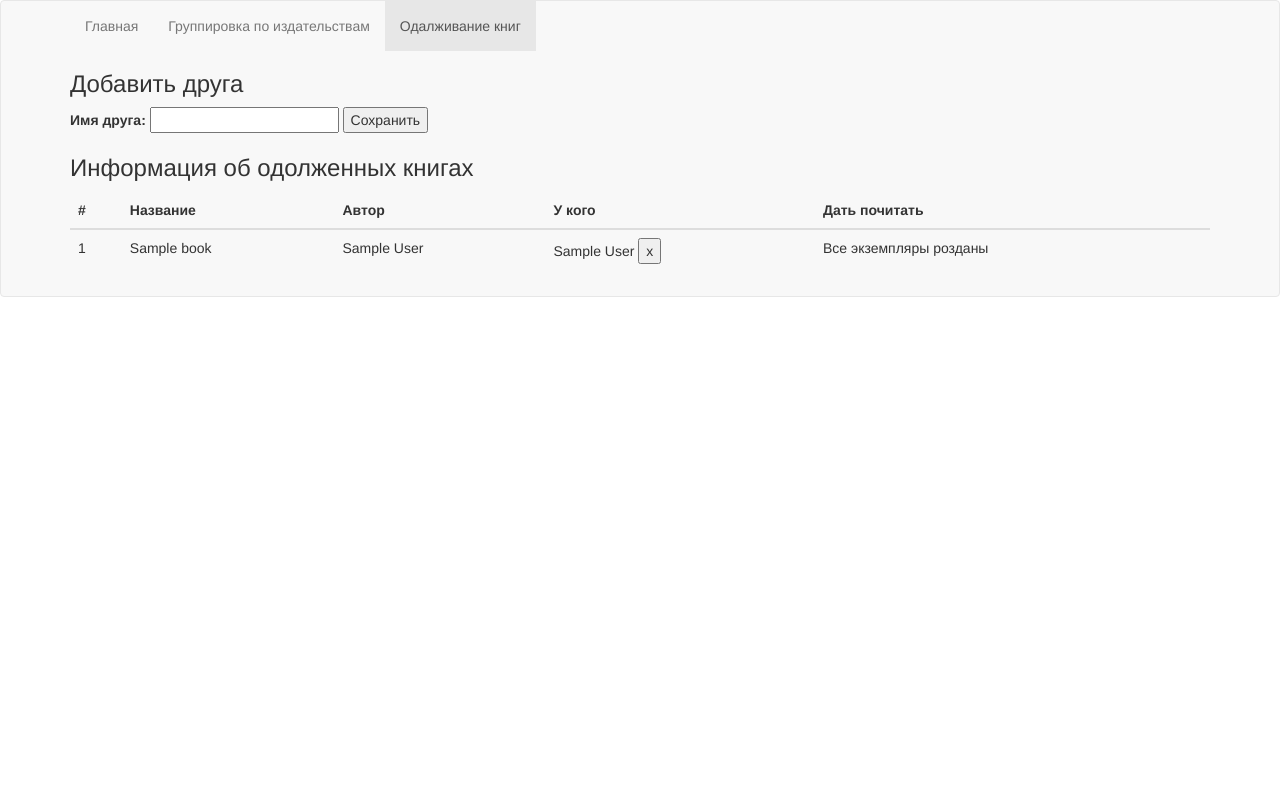
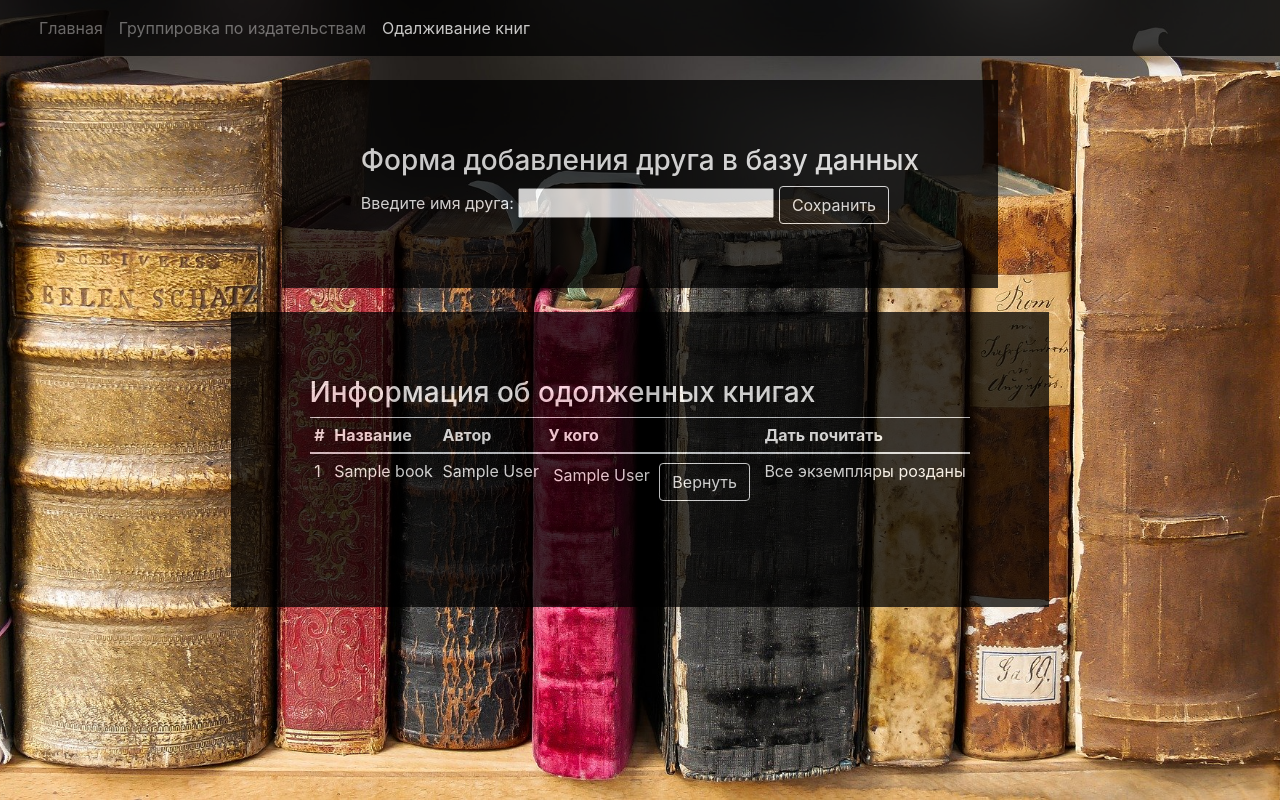
Before and after one commit to scherbininvladimir/HomeLibrary, a Django app: page /lended_books/ in a window 1280 px wide. Run offline with Django 3.2, Linux system fonts and the light colour scheme; tables that the repository leaves empty hold one stand-in row (values such as "Sample post"); some libraries are stand-ins or nearby versions.

Commit message:
Добавил стили, базовый шаблон

```diff
--- a/p_library/static/css/style.css
+++ b/p_library/static/css/style.css
@@ -1,19 +1,28 @@
-body, html {
-    height: 100%;
-  }
-.bg {
-    /* The image used */
-    background-image: url("/static/images/bg-image.jpg");
+body {
+  background: url('/static/images/bg-image.jpg') no-repeat center center fixed;
+  background-size: cover;
+  color: white;
+}
 
-    /* Full height */
-    height: 100%;
+.container-fluid {
+  color: white;
+}
 
-    /* Center and scale the image nicely */
-    background-position: center;
-    background-repeat: no-repeat;
-    background-size: cover;
-  }
+.dark-bg {
+  color: white;
+  background-color: black;
+  opacity: 0.75;
+}
 
-  .container {
-      width: 50%;
-  }
+.space {
+  height: 3vh;
+}
+
+th,
+td {
+  color: white;
+}
+
+.wrapper {
+  padding: 5vw;
+}
--- /dev/null
+++ b/p_library/templates/base.html
@@ -0,0 +1,71 @@
+<!DOCTYPE html>
+<html lang="ru">
+<head>
+    <meta charset="UTF-8">
+    <meta name="viewport" content="width=device-width, initial-scale=1.0">
+    <meta http-equiv="X-UA-Compatible" content="ie=edge">
+    <link rel="stylesheet" href="https://stackpath.bootstrapcdn.com/bootstrap/4.4.0/css/bootstrap.min.css" integrity="sha384-SI27wrMjH3ZZ89r4o+fGIJtnzkAnFs3E4qz9DIYioCQ5l9Rd/7UAa8DHcaL8jkWt" crossorigin="anonymous">
+    {% load static %}
+    <link rel="stylesheet" href='{% static "css/style.css" %}'>
+    <title>Добро пожаловать в мою библиотеку!</title>
+</head>
+<body>
+    <div class="container-fluid">
+        <div class="row">
+            <div class="col-12 dark-bg">
+                <nav class="navbar navbar-expand navbar-dark bg-transparent">
+                    <div class="collapse navbar-collapse" id="navbarNavDropdown">
+                        <ul class="navbar-nav">
+                        <li id="menu-item-main" class="nav-item">
+                            <a  class="nav-link" href="/">Главная</span></a>
+                        </li>
+                        <li id="menu-item-redactions" class="nav-item">
+                            <a class="nav-link" href="/redactions">Группировка по издательствам</a>
+                        </li>
+                        <li id="menu-item-lended" class="nav-item">
+                            <a class="nav-link" href="/lended_books">Одалживание книг</a>
+                        </li>
+                        </ul>
+                    </div>
+                </nav>
+            </div>
+        </div>
+        <div class="row">
+            <div class="col space">
+            </div>
+        </div>
+        <div class="row">
+            <div class="col"></div>
+            <div class="col-auto dark-bg">
+                {% block content_1 %}
+                {% endblock %}
+            </div>
+            <div class="col"></div>
+        </div>
+        <div class="row">
+                <div class="col space">
+                </div>
+            </div>
+            <div class="row">
+                <div class="col"></div>
+                <div class="col-auto dark-bg">
+                    {% block content_2 %}
+                    {% endblock %}
+                </div>
+                <div class="col"></div>
+            </div>
+    </div>
+
+    <div class="container-fluid dark-bg">
+
+    </div>
+
+    <script src="https://code.jquery.com/jquery-3.4.1.slim.min.js" integrity="sha384-J6qa4849blE2+poT4WnyKhv5vZF5SrPo0iEjwBvKU7imGFAV0wwj1yYfoRSJoZ+n" crossorigin="anonymous"></script>
+    <script src="https://cdn.jsdelivr.net/npm/popper.js@1.16.0/dist/umd/popper.min.js" integrity="sha384-Q6E9RHvbIyZFJoft+2mJbHaEWldlvI9IOYy5n3zV9zzTtmI3UksdQRVvoxMfooAo" crossorigin="anonymous"></script>
+    <script src="https://stackpath.bootstrapcdn.com/bootstrap/4.4.0/js/bootstrap.min.js" integrity="sha384-3qaqj0lc6sV/qpzrc1N5DC6i1VRn/HyX4qdPaiEFbn54VjQBEU341pvjz7Dv3n6P" crossorigin="anonymous"></script>
+    <script>
+        {% block script %}
+        {% endblock %}
+    </script>
+</body>
+</html>
--- a/p_library/templates/lended_books.html
+++ b/p_library/templates/lended_books.html
@@ -1,33 +1,21 @@
-<!DOCTYPE html>
-<html lang="ru">
-<head>
-    <meta charset="UTF-8">
-    <meta name="viewport" content="width=device-width, initial-scale=1.0">
-    <meta http-equiv="X-UA-Compatible" content="ie=edge">
-    <link rel="stylesheet" href="https://stackpath.bootstrapcdn.com/bootstrap/3.4.1/css/bootstrap.min.css" integrity="sha384-HSMxcRTRxnN+Bdg0JdbxYKrThecOKuH5zCYotlSAcp1+c8xmyTe9GYg1l9a69psu" crossorigin="anonymous">
-    <title>Добро пожаловать в мою библиотеку!</title>
-</head>
-<body>
-    <div class="navbar navbar-default">
-        <div class="navbar-inner">
-            <div class="container">
-            <ul class="nav navbar-nav">
-                <li><a href="/">Главная</a></li>
-                <li><a href="/redactions">Группировка по издательствам</a></li>
-                <li class="active"> <a href="/lended_books">Одалживание книг</a></li>
-            </ul>
-        </div>
-    </div>
-    <div class="container">
-        <h3>Добавить друга</h3>
+{% extends 'base.html' %}
+
+{% block content_1 %}
+<div class="wrapper">
+    <h3>Форма добавления друга в базу данных</h3>
     <form action="/lended_books/add_mate" method="post" enctype="multipart/form-data">
         {% csrf_token %}
-            <label>Имя друга: </label>
+        <label>Введите имя друга: </label>
         <input name="mate_name" value=""/>
-            <input type="submit" value="Сохранить" />
+        <input class="btn btn-outline-light" type="submit" value="Сохранить" />
     </form>
+</div>
+{% endblock %}
+
+{% block content_2 %}
+<div class="wrapper">
     <h3>Информация об одолженных книгах</h3>
-        <table class="table">
+    <table class="table table-sm table-responsive">
         <thead>
             <tr>
                 <th>#</th>
@@ -49,19 +37,26 @@
                 {{ book.author }}
             </td>
             <td>
-
                 {% ifequal book.mates.all.count 0 %}
-                        <p style="color: green;">Все экземпляры дома</p>
+                    <p>Все экземпляры дома</p>
                 {% endifequal %}
+                <table class="table table-sm table-borderless">
                 {% for mate in book.mates.all %}
+                    <tr>
+                        <td>
+                            {{ mate }}
+                        </td>
+                        <td>
                             <form action="/lended_books/return" method="post" enctype="multipart/form-data">
                             {% csrf_token %}
-                                <lable>{{mate}}</lable>
                                     <input type="hidden" name="mate" value="{{mate.id}}" />
                                     <input type="hidden" name="book" value="{{book.id}}" />
-                                <input type="submit" value="x" />
+                                    <input class="btn btn-outline-light" type="submit" value="Вернуть" />
                             </form>
+                        </td>
+                    </tr>
                 {% endfor %}
+                </table>
             </td>
             <td>
                 {% if book.copy_count <= book.mates.all.count %}
@@ -77,7 +72,7 @@
                                 {% endif %}
                             {% endfor %}
                         </select>
-                            <input type="submit" value="Дать почитать" />
+                        <input class="btn btn-outline-light" type="submit" value="Дать почитать" />
                     </form>
                 {% endif %}
             </td>
@@ -85,6 +80,9 @@
         {% endfor %}
     </table>
 </div>
-    <script src="https://maxcdn.bootstrapcdn.com/bootstrap/3.3.7/js/bootstrap.min.js" integrity="sha384-Tc5IQib027qvyjSMfHjOMaLkfuWVxZxUPnCJA7l2mCWNIpG9mGCD8wGNIcPD7Txa" crossorigin="anonymous"></script>
-</body>
-</html>
+{% endblock %}
+
+{% block script %}
+    $("li").removeClass("active");
+    $("#menu-item-lended").addClass("active");
+{% endblock %}
```
Also changed, not shown: p_library/templates/index.html (+25 -42 lines), p_library/templates/redactions.html (+12 -26 lines), static/css/style.css (deleted, +0 -15 lines), static/images/bg-image.jpg (deleted), 1 other file. Lines whose indentation alone changed are shown as unchanged.
